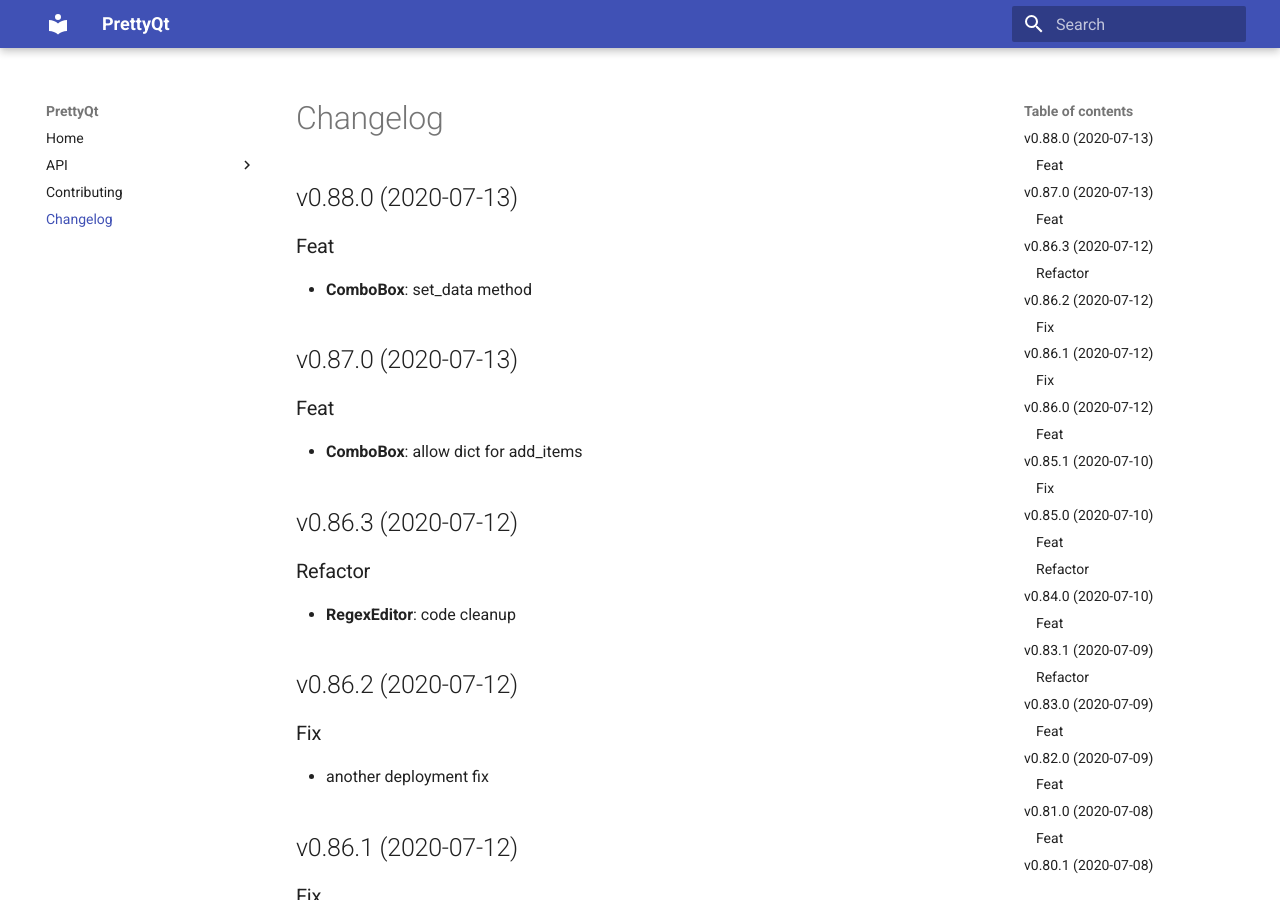
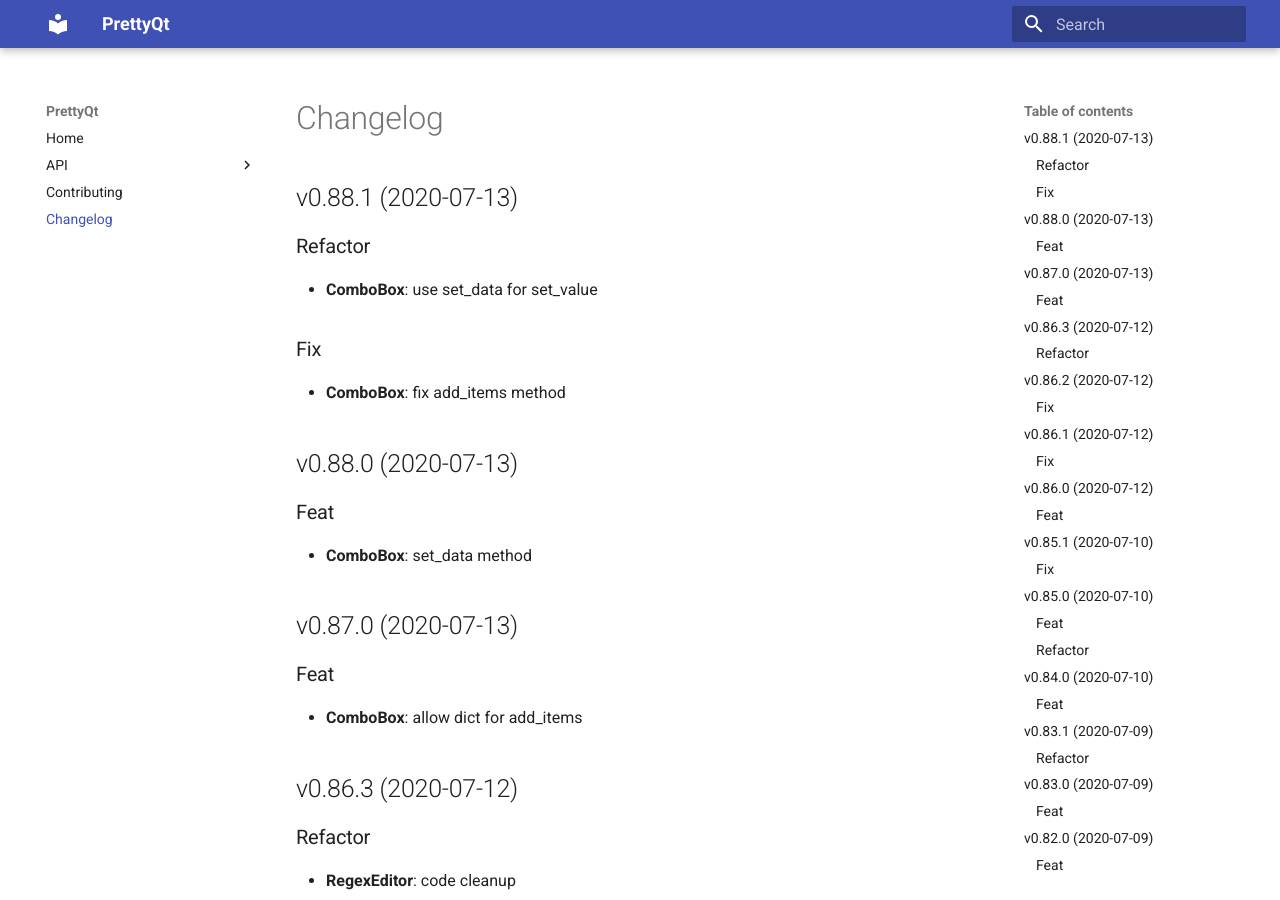
Before and after one commit to phil65/PrettyQt, an MkDocs documentation site: the page built from docs/changelog.md, in a window 1280 px wide and 900 px high. Built offline with MkDocs 1.6.1 and Material for MkDocs 9.7.7, drawn with Linux system fonts in a browser that asks for light colours.

Commit message:
bump: version 0.88.0 → 0.88.1

```diff
--- a/docs/changelog.md
+++ b/docs/changelog.md
@@ -1,3 +1,13 @@
+## v0.88.1 (2020-07-13)
+
+### Refactor
+
+- **ComboBox**: use set_data for set_value
+
+### Fix
+
+- **ComboBox**: fix add_items method
+
 ## v0.88.0 (2020-07-13)
 
 ### Feat
--- a/prettyqt/__init__.py
+++ b/prettyqt/__init__.py
@@ -4,7 +4,7 @@
 
 __author__ = """Philipp Temminghoff"""
 __email__ = "phil65@kodi.tv"
-__version__ = "0.88.0"
+__version__ = "0.88.1"
 
 
 __all__ = [
--- a/pyproject.toml
+++ b/pyproject.toml
@@ -1,6 +1,6 @@
 [tool.poetry]
 name = "PrettyQt"
-version = "0.88.0"
+version = "0.88.1"
 description = "A pythonic layer on top of qtpy"
 readme = 'docs/index.md'
 repository = "https://github.com/phil65/prettyqt"
@@ -123,7 +123,7 @@
 '''
 [tool.commitizen]
 name = "cz_conventional_commits"
-version = "0.88.0"
+version = "0.88.1"
 tag_format = "v$version"
 version_files = [
     "prettyqt/__init__.py:__version__",
--- a/setup.py
+++ b/setup.py
@@ -40,6 +40,6 @@
     packages=find_packages(),
     test_suite="tests",
     url="https://github.com/phil65/prettyqt",
-    version="0.88.0",
+    version="0.88.1",
     zip_safe=False,
 )
```
Also changed, not shown: CHANGELOG.md (+10 -0 lines).
